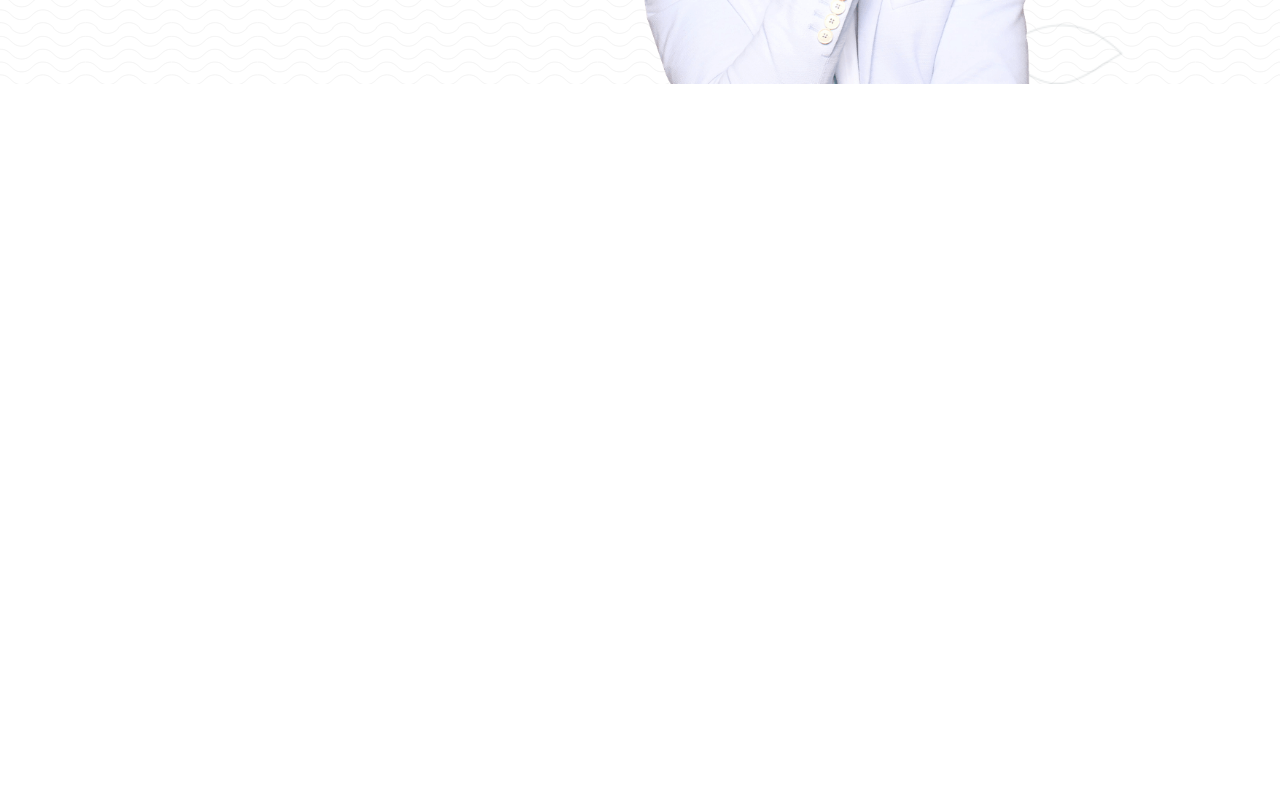
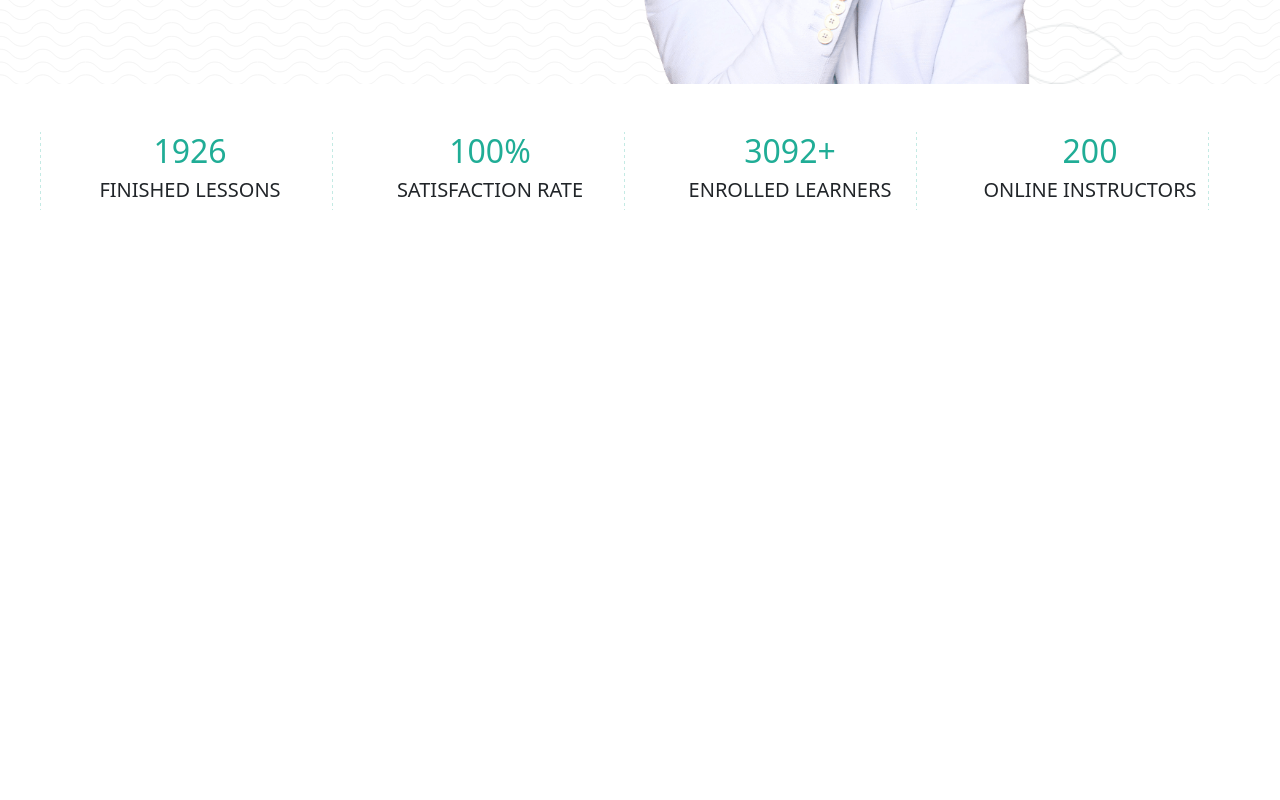
Before and after one commit to AndreaChiari/motivation, a Vue app: page / in a window 1280 px wide. Shown: the part 540-1340 px from the top of the page. Before the commit the page ends 800 px from the top, so only its background shows below. Built offline with nearby package versions, Linux system fonts and the light colour scheme; the HTML template or start-up script is replaced by a standard one.

Commit message:
add-social-proof

```diff
--- a/src/App.vue
+++ b/src/App.vue
@@ -1,20 +1,19 @@
 <script>
-import headerApp from './components/headerApp.vue'
-import mainApp from './components/mainApp.vue'
-import footerApp from './components/mainApp.vue'
+import appHeader from './components/appHeader.vue'
+import appMain from './components/appMain.vue'
+import footerApp from './components/footerApp.vue'
 
 
 
 export default {
-    components: { headerApp, mainApp, footerApp }
+    components: { appHeader, appMain, footerApp }
 
 }
 </script>
 <template>
-    <headerApp></headerApp>
-    <mainApp></mainApp>
+    <appHeader></appHeader>
+    <appMain></appMain>
     <footerApp></footerApp>
-
 </template>
 <style>
 
--- a/src/components/headerApp.vue
+++ b/src/components/appHeader.vue
@@ -1,7 +1,7 @@
 <script>
 import generalButton from './generalButton.vue'
 export default {
-    name: 'headerApp',
+    name: 'appHeader',
     components: { generalButton },
     data() {
         return {
@@ -16,9 +16,6 @@ export default {
 
         }
     }
-
-
-
 
 }
 </script>
--- /dev/null
+++ b/src/components/appMain.vue
@@ -0,0 +1,54 @@
+<script>
+import socialProof from './socialProof.vue'
+export default {
+    name: 'appMain',
+    components: { socialProof },
+    data() {
+        return {
+            proofList: [
+                {
+                    value: '1926',
+                    title: 'FINISHED LESSONS'
+                },
+                {
+                    value: '100%',
+                    title: 'SATISFACTION RATE'
+                },
+                {
+                    value: '3092+',
+                    title: 'ENROLLED LEARNERS'
+                },
+                {
+                    value: '200',
+                    title: 'ONLINE INSTRUCTORS'
+                },
+
+            ]
+
+        }
+    }
+}
+</script>
+
+<template>
+    <main>
+        <section class="row mx-auto mt-5 social-proof">
+            <socialProof v-for="sp in proofList" :key="sp.value" :title="sp.title" :value="sp.value"></socialProof>
+
+        </section>
+    </main>
+</template>
+
+<style scoped lang="scss">
+@use '../assets/mixin.scss' as *;
+
+main {
+    @include standard-container;
+    min-height: 1200px;
+
+    .social-proof {
+        background-image: url(../assets/img/background-pattern-grid-line-06.png);
+    }
+
+}
+</style>
--- a/src/components/footerApp.vue
+++ b/src/components/footerApp.vue
@@ -4,10 +4,11 @@ export default {
 }
 </script>
 <template>
-    <header class="d-flex justify-content-betwen">
-
-    </header>
-
+    <footer>
+        <div>
+            <p>hello</p>
+        </div>
+    </footer>
 
 </template>
 <style scoped lang="scss">
--- a/src/components/mainApp.vue
+++ /dev/null
@@ -1,15 +0,0 @@
-<script>
-export default {
-    name: 'mainApp'
-}
-</script>
-<template>
-    <header class="d-flex justify-content-betwen">
-
-    </header>
-
-
-</template>
-<style scoped lang="scss">
-
-</style>
--- /dev/null
+++ b/src/components/socialProof.vue
@@ -0,0 +1,25 @@
+<script>
+export default {
+    name: 'socialProof',
+    props: {
+        title: String,
+        value: String
+    }
+}
+</script>
+<template>
+    <div class="col-3 d-flex flex-column align-items-center">
+        <h2>{{ value }}</h2>
+        <h5>{{ title }}</h5>
+    </div>
+</template>
+
+
+<style scoped lang="scss">
+@use '../assets/colors.scss' as *;
+
+
+h2 {
+    color: $color-green;
+}
+</style>
```
